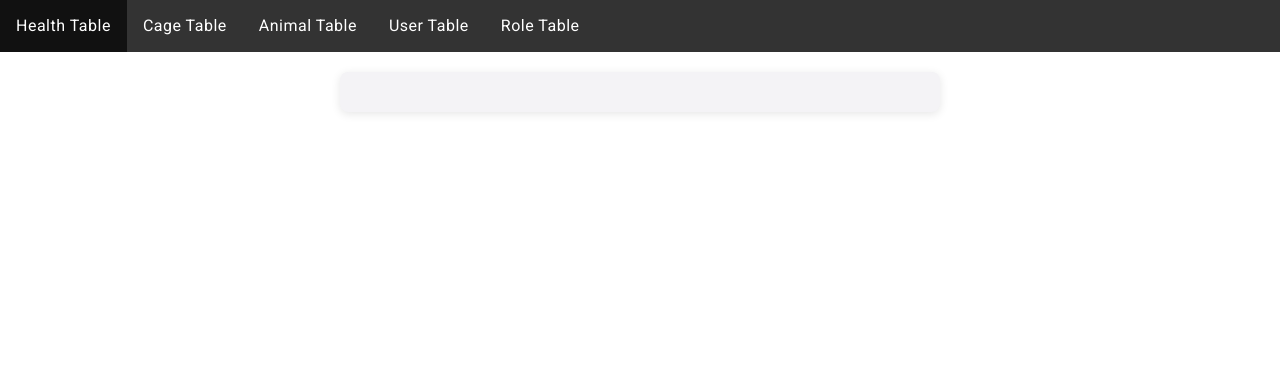
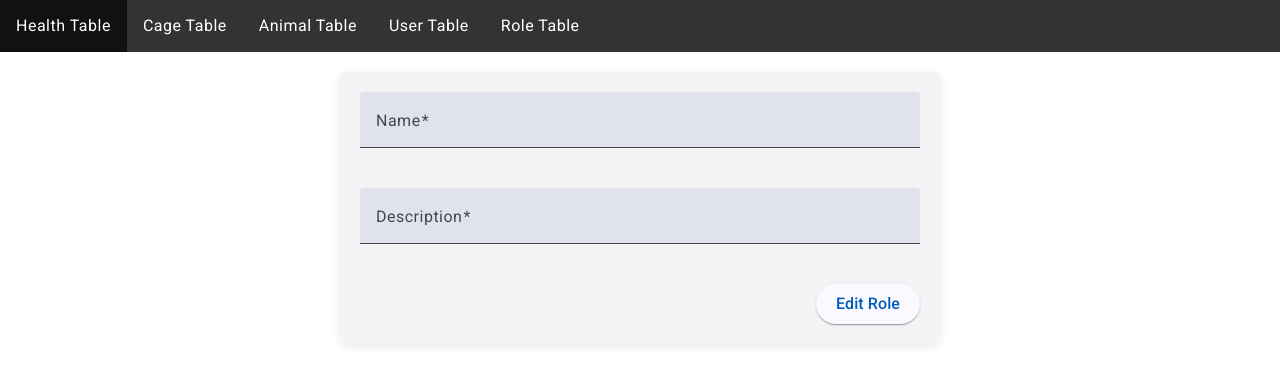
Before and after one commit to serchg0george/public-api-project, an Angular app: page /edit-role in a window 1280 px wide. Shown: the top 384 px of the page. Built offline with nearby package versions, Linux system fonts and the light colour scheme.

Commit message:
removed unused statement

```diff
--- a/src/app/editforms/role-edit/role-edit.component.html
+++ b/src/app/editforms/role-edit/role-edit.component.html
@@ -1,6 +1,5 @@
 <mat-card>
-    <!-- Edit Role Form -->
-    <form (ngSubmit)="onSubmitEdit()" *ngIf="role.id" class="edit-role-form">
+    <form (ngSubmit)="onSubmitEdit()" class="edit-role-form">
         <mat-form-field appearance="fill">
             <mat-label>Name</mat-label>
             <input matInput type="text" name="name" [(ngModel)]="role.name" required>
```
